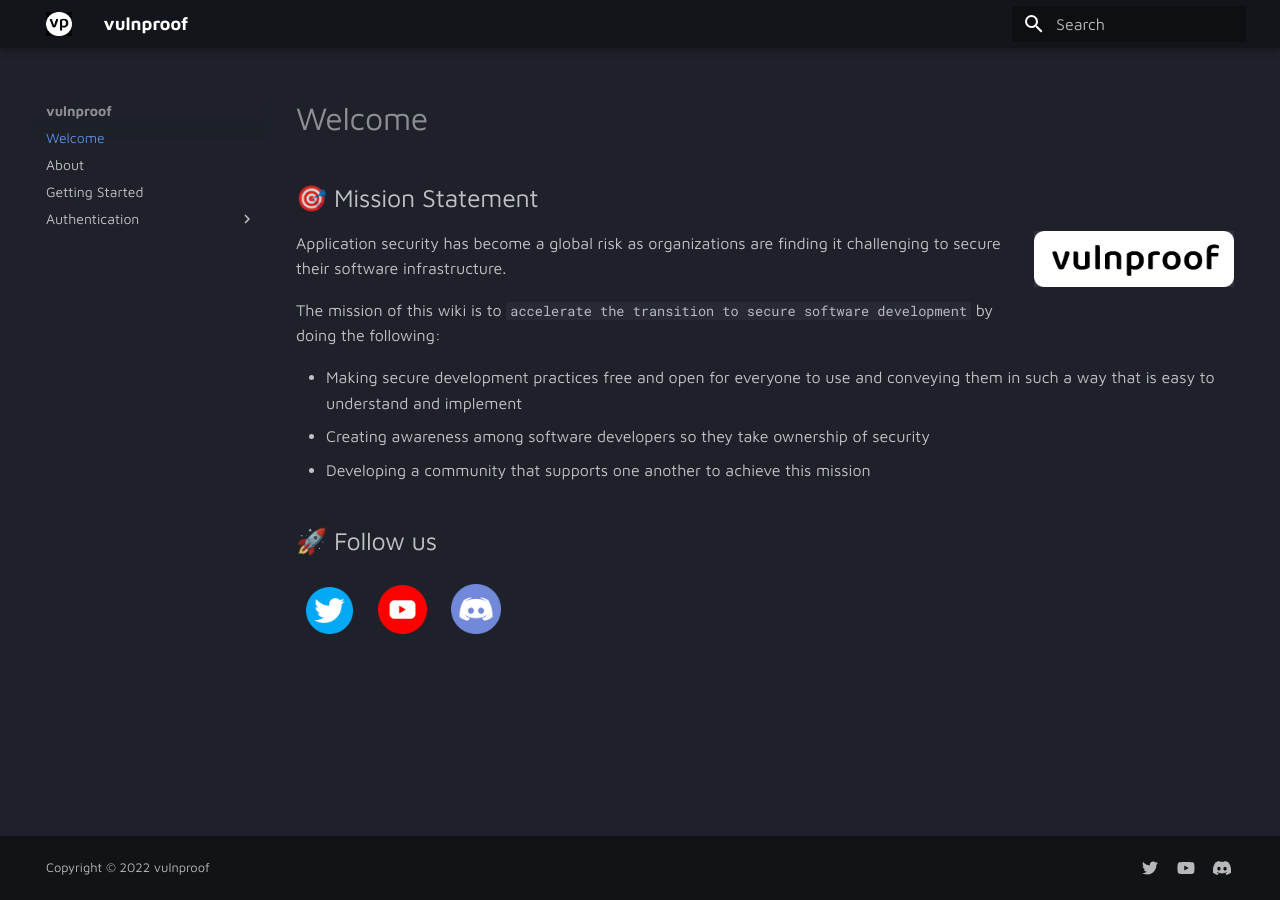
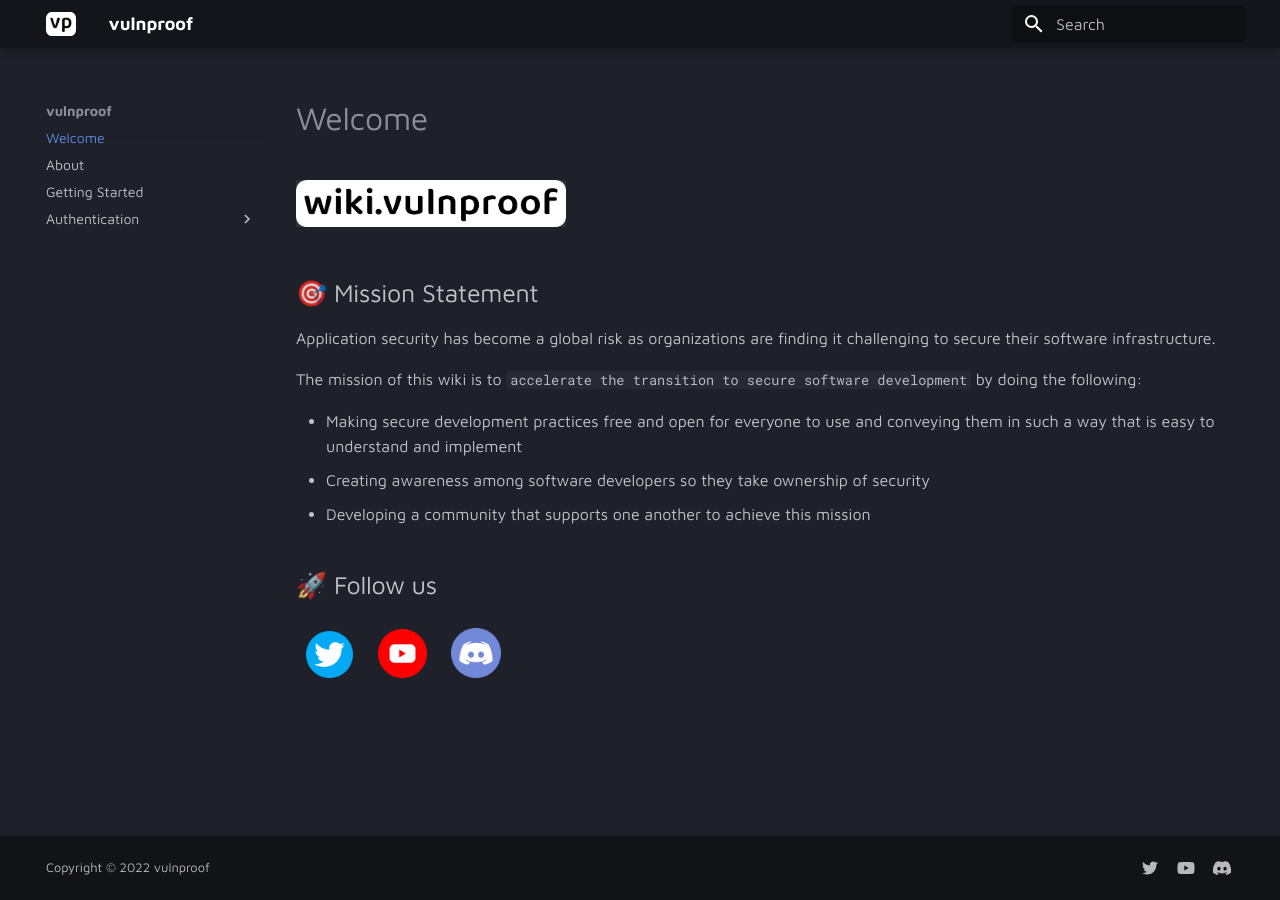
Before and after one commit to amirxhamza/ui.wiki.vulnproof, an MkDocs documentation site: the page built from docs/index.md, in a window 1280 px wide. Built offline with MkDocs 1.6.1 and Material for MkDocs 9.7.7, drawn with Linux system fonts in a browser that asks for light colours.

Commit message:
new logo (#7)

```diff
--- a/docs/index.md
+++ b/docs/index.md
@@ -4,9 +4,9 @@ hide:
     - toc
 ---
 
+![Image title](assets/logo.png){width=270 loading=lazy }
+
 ## 🎯 Mission Statement
-
-![Image title](assets/logo.png){ align=right width=200 loading=lazy }
 
 Application security has become a global risk as organizations are finding it challenging to secure their software infrastructure.
 
```
Also changed, not shown: docs/assets/logo.png, docs/assets/logo2.png.
